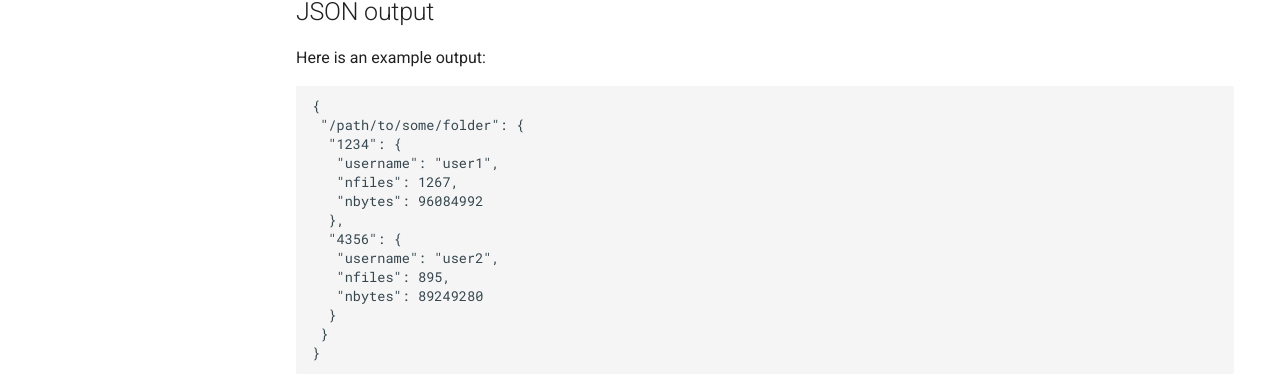
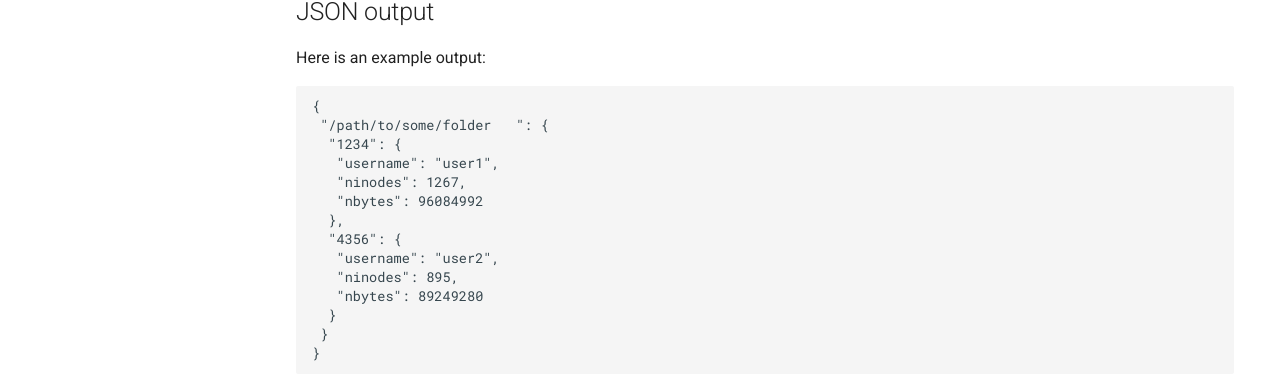
Before and after one commit to abcsFrederick/spacesavers2, an MkDocs documentation site: the page built from docs/pdq.md, in a window 1280 px wide and 900 px high, scrolled down 1281 px. Shown: the part 438-812 px from the top of the window. Built offline with MkDocs 1.6.1 and Material for MkDocs 9.7.7, drawn with Linux system fonts in a browser that asks for light colours; comment, search, counter and statistics services are not loaded; the version menu is left out.

Commit message:
docs: nfiles are now ninodes

````diff
--- a/docs/pdq.md
+++ b/docs/pdq.md
@@ -67,15 +67,15 @@ Here is an example output:
 
 ```
 {
- "/path/to/some/folder": {
+ "/path/to/some/folder   ": {
   "1234": {
    "username": "user1",
-   "nfiles": 1267,
+   "ninodes": 1267,
    "nbytes": 96084992
   },
   "4356": {
    "username": "user2",
-   "nfiles": 895,
+   "ninodes": 895,
    "nbytes": 89249280
   }
  }
````
